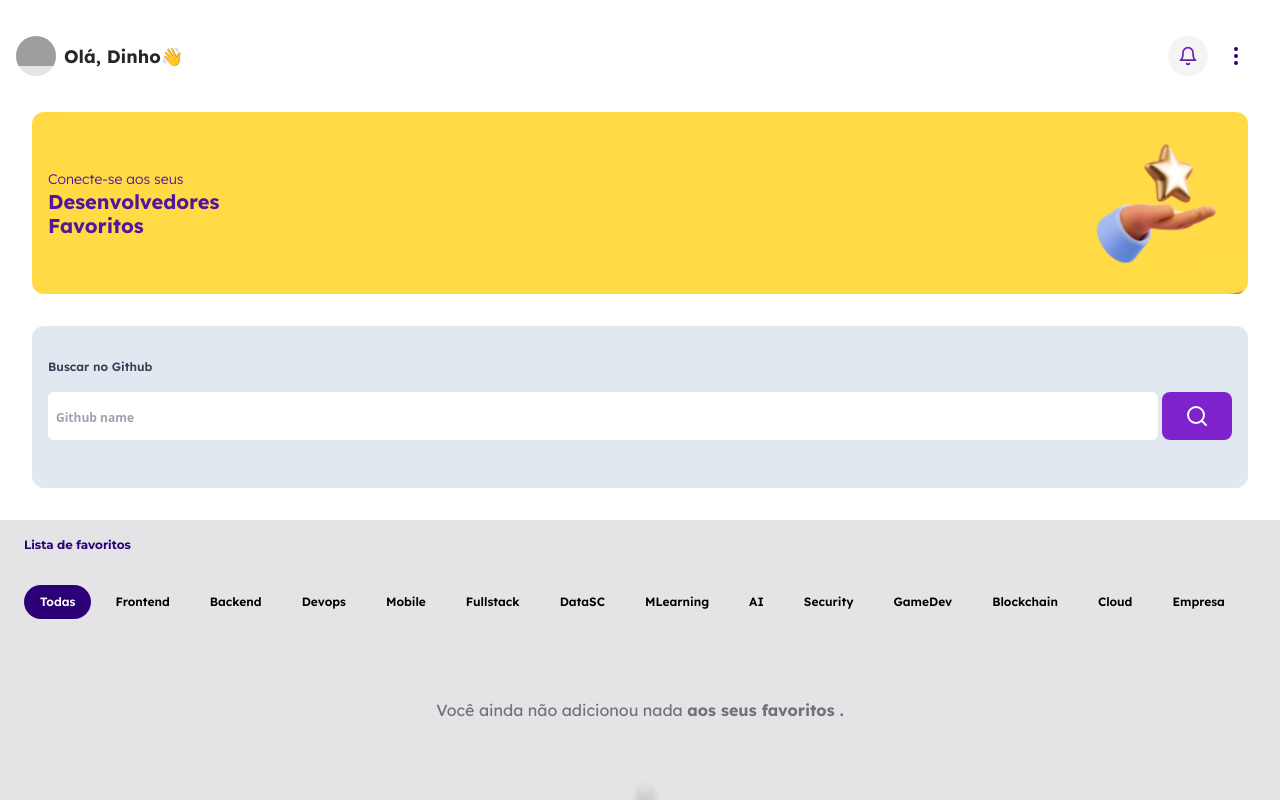
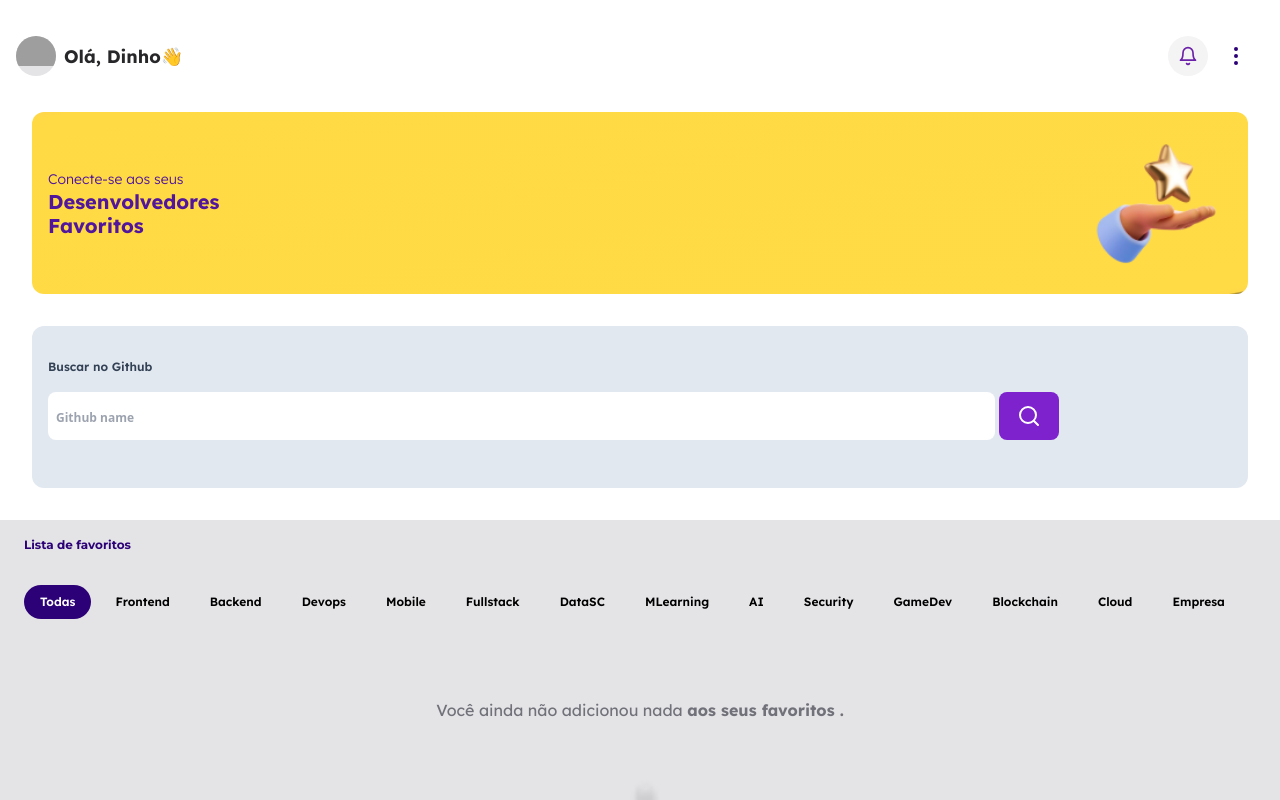
Before and after one commit to dinhoSilwa/StarHub-connect, a React (Vite) app: page / in a window 1280 px wide. Shown: the top 800 px of the page. Built offline with nearby package versions, Linux system fonts and the light colour scheme; grey boxes are pictures that could not be loaded.

Commit message:
STYLE : fix padding

```diff
--- a/src/components/SearchUser.tsx
+++ b/src/components/SearchUser.tsx
@@ -48,7 +48,7 @@ export const SearchUser = () => {
     <>
       <form
         action=""
-        className="flex flex-col py-8 gap-4 small:px-4 bg-slate-200 w-[95%] rounded-xl mr-auto ml-auto mt-4 mb-8"
+        className="flex flex-col py-8 gap-4 small:px-4 bg-slate-200 w-[95%] rounded-xl mr-auto ml-auto mt-4 mb-8 px-2"
       >
         <label
           htmlFor="githubsearch"
@@ -64,13 +64,13 @@ export const SearchUser = () => {
             placeholder="Github name"
             required={true}
             onChange={handleSearch}
-            className=" flex-1 bg-white pl-2 rounded-md py-2 placeholder:text-[12px] font-bold text-purple-800 text-[14px] h-12 small:text-[16px]"
+            className="w-[80%] bg-white pl-2 rounded-lg py-2 placeholder:text-[12px] font-bold text-purple-800 text-[14px] h-12 small:text-[16px]"
           />{" "}
           <button
             type="button"
             onClick={searchUserByUserName}
             className={clsx(
-              "bg-purple-700 text-white font-medium px-2 rounded-lg text-[12px] w-[70px] grid place-content-center",
+              "bg-purple-700 text-white font-medium px-2 rounded-lg text-[12px] w-[60px] grid place-content-center",
               { "bg-zinc-400": userFound.length > 0 }
             )}
             disabled={userFound.length > 0 ? true : false}
```
